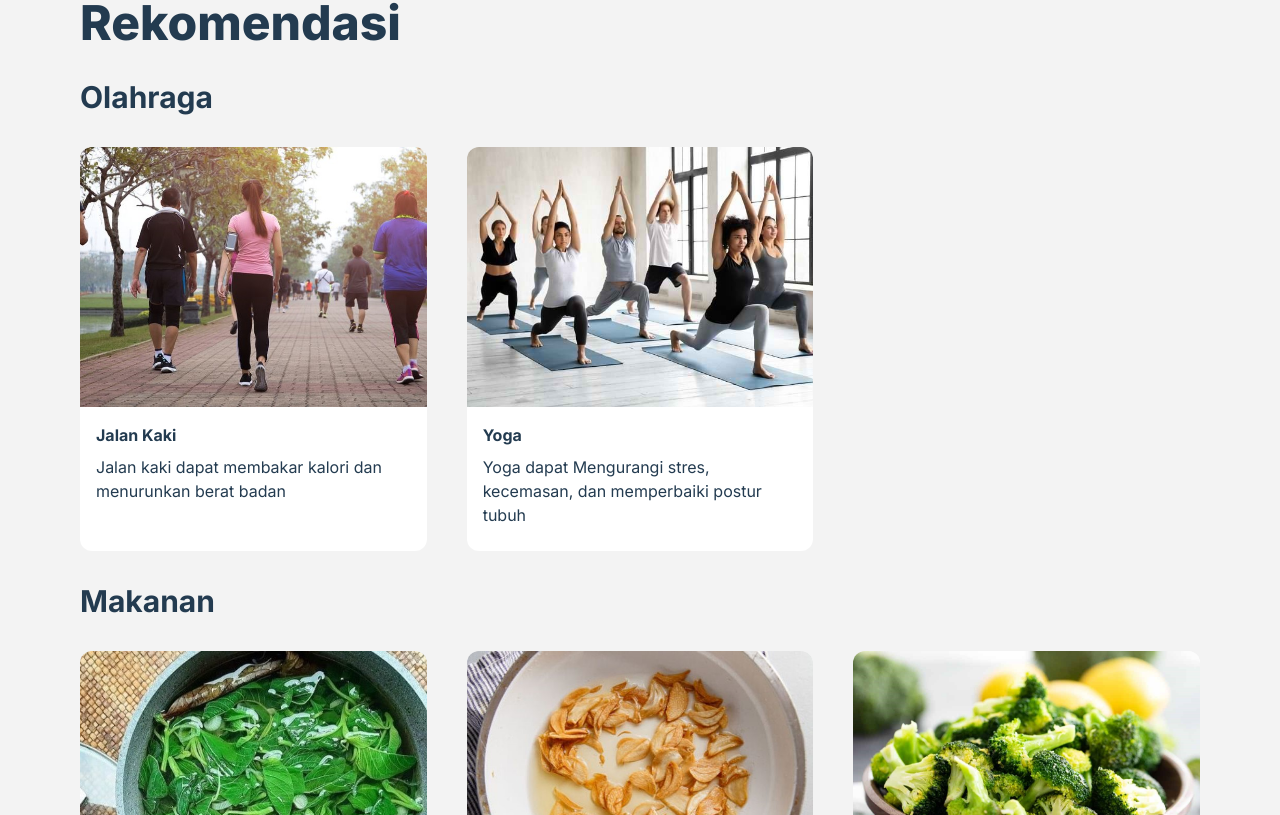
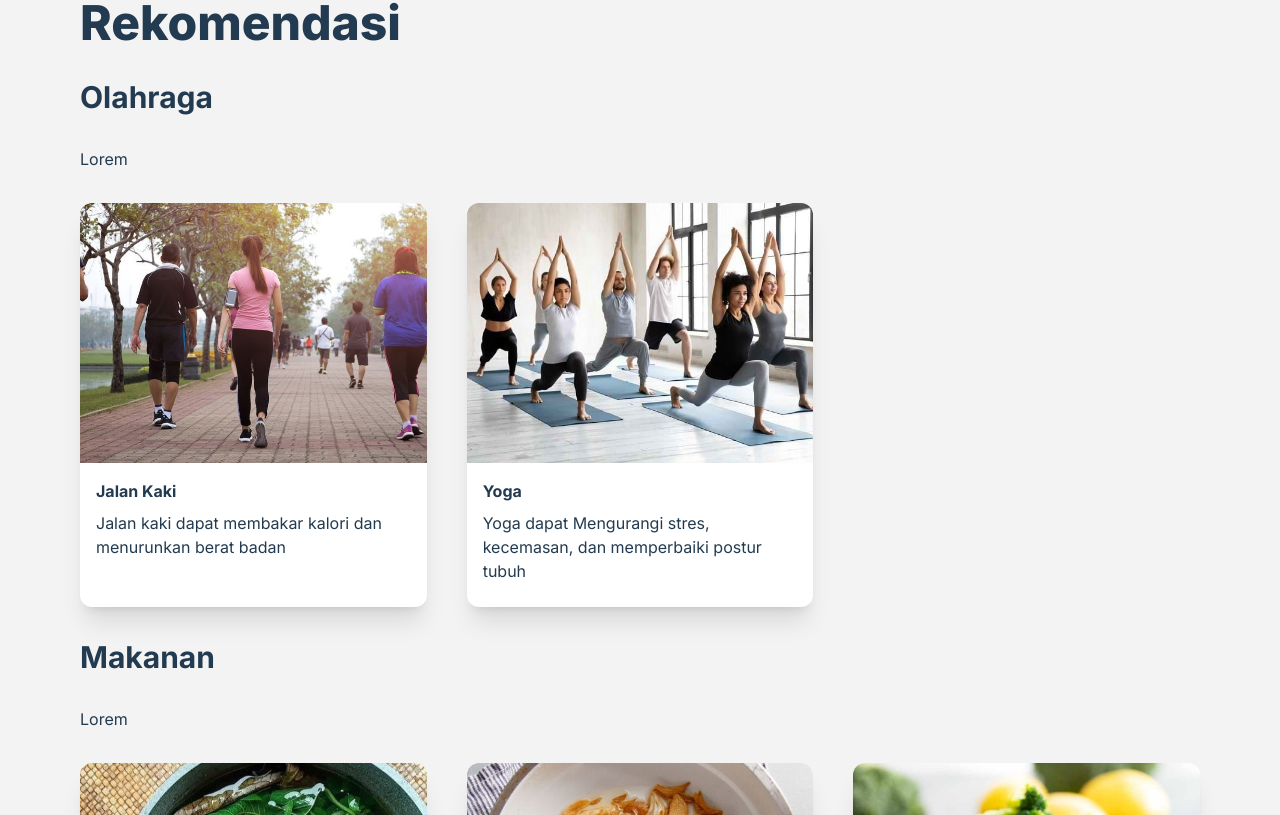
Before and after one commit to javierreansyah/Diapede, a React (Vite) app: page /hasil in a window 1280 px wide. Shown: the part 825-1640 px from the top of the page. Built offline with nearby package versions, Linux system fonts and the light colour scheme.

Commit message:
recommendation feature

```diff
--- a/src/components/Recommendation.js
+++ b/src/components/Recommendation.js
@@ -67,7 +67,7 @@ const olahragaFn = (age, weight, height, percentage) => {
         rec.push(listOlahraga[2]);
         rec.push(listOlahraga[3]);
         rec.push(listOlahraga[5]);
-        return rec;
+        return { list: rec, text: "Lorem" };
       }
       if (ageCategory === "teen" || ageCategory === "young adult") {
         rec.push(listOlahraga[0]);
@@ -78,7 +78,7 @@ const olahragaFn = (age, weight, height, percentage) => {
         rec.push(listOlahraga[6]);
         rec.push(listOlahraga[7]);
         rec.push(listOlahraga[8]);
-        return rec;
+        return { list: rec, text: "Lorem" };
       }
       if (ageCategory === "adult") {
         rec.push(listOlahraga[1]);
@@ -87,14 +87,14 @@ const olahragaFn = (age, weight, height, percentage) => {
         rec.push(listOlahraga[4]);
         rec.push(listOlahraga[7]);
         rec.push(listOlahraga[8]);
-        return rec;
+        return { list: rec, text: "Lorem" };
       }
       if (ageCategory === "elder") {
         rec.push(listOlahraga[2]);
         rec.push(listOlahraga[3]);
         rec.push(listOlahraga[4]);
         rec.push(listOlahraga[7]);
-        return rec;
+        return { list: rec, text: "Lorem" };
       }
     }
     if (bmi === "overweight") {
@@ -104,7 +104,7 @@ const olahragaFn = (age, weight, height, percentage) => {
         rec.push(listOlahraga[3]);
         rec.push(listOlahraga[4]);
         rec.push(listOlahraga[7]);
-        return rec;
+        return { list: rec, text: "Lorem" };
       }
       if (ageCategory === "teen" || ageCategory === "young adult") {
         rec.push(listOlahraga[1]);
@@ -113,42 +113,42 @@ const olahragaFn = (age, weight, height, percentage) => {
         rec.push(listOlahraga[5]);
         rec.push(listOlahraga[7]);
         rec.push(listOlahraga[8]);
-        return rec;
+        return { list: rec, text: "Lorem" };
       }
       if (ageCategory === "adult") {
         rec.push(listOlahraga[2]);
         rec.push(listOlahraga[3]);
         rec.push(listOlahraga[4]);
         rec.push(listOlahraga[7]);
-        return rec;
+        return { list: rec, text: "Lorem" };
       }
       if (ageCategory === "elder") {
         rec.push(listOlahraga[3]);
         rec.push(listOlahraga[4]);
         rec.push(listOlahraga[7]);
-        return rec;
+        return { list: rec, text: "Lorem" };
       }
     }
     if (bmi === "obese") {
       if (ageCategory === "child") {
         rec.push(listOlahraga[4]);
         rec.push(listOlahraga[7]);
-        return rec;
+        return { list: rec, text: "Lorem" };
       }
       if (ageCategory === "teen" || ageCategory === "young adult") {
         rec.push(listOlahraga[4]);
         rec.push(listOlahraga[6]);
         rec.push(listOlahraga[7]);
-        return rec;
+        return { list: rec, text: "Lorem" };
       }
       if (ageCategory === "adult") {
         rec.push(listOlahraga[4]);
         rec.push(listOlahraga[7]);
-        return rec;
+        return { list: rec, text: "Lorem" };
       }
       if (ageCategory === "elder") {
         rec.push(listOlahraga[4]);
-        return rec;
+        return { list: rec, text: "Lorem" };
       }
     }
   }
@@ -160,7 +160,7 @@ const olahragaFn = (age, weight, height, percentage) => {
         rec.push(listOlahraga[2]);
         rec.push(listOlahraga[3]);
         rec.push(listOlahraga[5]);
-        return rec;
+        return { list: rec, text: "Lorem" };
       }
       if (ageCategory === "teen" || ageCategory === "young adult") {
         rec.push(listOlahraga[0]);
@@ -171,20 +171,20 @@ const olahragaFn = (age, weight, height, percentage) => {
         rec.push(listOlahraga[6]);
         rec.push(listOlahraga[7]);
         rec.push(listOlahraga[8]);
-        return rec;
+        return { list: rec, text: "Lorem" };
       }
       if (ageCategory === "adult") {
         rec.push(listOlahraga[1]);
         rec.push(listOlahraga[3]);
         rec.push(listOlahraga[4]);
         rec.push(listOlahraga[7]);
-        return rec;
+        return { list: rec, text: "Lorem" };
       }
       if (ageCategory === "elder") {
         rec.push(listOlahraga[3]);
         rec.push(listOlahraga[4]);
         rec.push(listOlahraga[7]);
-        return rec;
+        return { list: rec, text: "Lorem" };
       }
     }
     if (bmi === "overweight") {
@@ -193,26 +193,26 @@ const olahragaFn = (age, weight, height, percentage) => {
         rec.push(listOlahraga[3]);
         rec.push(listOlahraga[4]);
         rec.push(listOlahraga[7]);
-        return rec;
+        return { list: rec, text: "Lorem" };
       }
       if (ageCategory === "teen" || ageCategory === "young adult") {
         rec.push(listOlahraga[2]);
         rec.push(listOlahraga[3]);
         rec.push(listOlahraga[4]);
         rec.push(listOlahraga[7]);
-        return rec;
+        return { list: rec, text: "Lorem" };
       }
       if (ageCategory === "adult") {
         rec.push(listOlahraga[2]);
         rec.push(listOlahraga[3]);
         rec.push(listOlahraga[4]);
         rec.push(listOlahraga[7]);
-        return rec;
+        return { list: rec, text: "Lorem" };
       }
       if (ageCategory === "elder") {
         rec.push(listOlahraga[4]);
         rec.push(listOlahraga[7]);
-        return rec;
+        return { list: rec, text: "Lorem" };
       }
     }
     if (bmi === "obese") {
@@ -221,26 +221,26 @@ const olahragaFn = (age, weight, height, percentage) => {
         rec.push(listOlahraga[3]);
         rec.push(listOlahraga[4]);
         rec.push(listOlahraga[7]);
-        return rec;
+        return { list: rec, text: "Lorem" };
       }
       if (ageCategory === "teen" || ageCategory === "young adult") {
         rec.push(listOlahraga[2]);
         rec.push(listOlahraga[3]);
         rec.push(listOlahraga[4]);
         rec.push(listOlahraga[7]);
-        return rec;
+        return { list: rec, text: "Lorem" };
       }
       if (ageCategory === "adult") {
         rec.push(listOlahraga[2]);
         rec.push(listOlahraga[3]);
         rec.push(listOlahraga[4]);
         rec.push(listOlahraga[7]);
-        return rec;
+        return { list: rec, text: "Lorem" };
       }
       if (ageCategory === "elder") {
         rec.push(listOlahraga[4]);
         rec.push(listOlahraga[7]);
-        return rec;
+        return { list: rec, text: "Lorem" };
       }
     }
   }
@@ -252,7 +252,7 @@ const olahragaFn = (age, weight, height, percentage) => {
         rec.push(listOlahraga[2]);
         rec.push(listOlahraga[3]);
         rec.push(listOlahraga[5]);
-        return rec;
+        return { list: rec, text: "Lorem" };
       }
       if (ageCategory === "teen" || ageCategory === "young adult") {
         rec.push(listOlahraga[0]);
@@ -263,20 +263,20 @@ const olahragaFn = (age, weight, height, percentage) => {
         rec.push(listOlahraga[6]);
         rec.push(listOlahraga[7]);
         rec.push(listOlahraga[8]);
-        return rec;
+        return { list: rec, text: "Lorem" };
       }
       if (ageCategory === "adult") {
         rec.push(listOlahraga[1]);
         rec.push(listOlahraga[3]);
         rec.push(listOlahraga[4]);
         rec.push(listOlahraga[7]);
-        return rec;
+        return { list: rec, text: "Lorem" };
       }
       if (ageCategory === "elder") {
         rec.push(listOlahraga[3]);
         rec.push(listOlahraga[4]);
         rec.push(listOlahraga[7]);
-        return rec;
+        return { list: rec, text: "Lorem" };
       }
     }
     if (bmi === "overweight") {
@@ -285,46 +285,46 @@ const olahragaFn = (age, weight, height, percentage) => {
         rec.push(listOlahraga[3]);
         rec.push(listOlahraga[4]);
         rec.push(listOlahraga[7]);
-        return rec;
+        return { list: rec, text: "Lorem" };
       }
       if (ageCategory === "teen" || ageCategory === "young adult") {
         rec.push(listOlahraga[2]);
         rec.push(listOlahraga[3]);
         rec.push(listOlahraga[4]);
         rec.push(listOlahraga[7]);
-        return rec;
+        return { list: rec, text: "Lorem" };
       }
       if (ageCategory === "adult") {
         rec.push(listOlahraga[4]);
         rec.push(listOlahraga[7]);
-        return rec;
+        return { list: rec, text: "Lorem" };
       }
       if (ageCategory === "elder") {
         rec.push(listOlahraga[4]);
         rec.push(listOlahraga[7]);
-        return rec;
+        return { list: rec, text: "Lorem" };
       }
     }
     if (bmi === "obese") {
       if (ageCategory === "child") {
         rec.push(listOlahraga[4]);
         rec.push(listOlahraga[7]);
-        return rec;
+        return { list: rec, text: "Lorem" };
       }
       if (ageCategory === "teen" || ageCategory === "young adult") {
         rec.push(listOlahraga[4]);
         rec.push(listOlahraga[7]);
-        return rec;
+        return { list: rec, text: "Lorem" };
       }
       if (ageCategory === "adult") {
         rec.push(listOlahraga[4]);
         rec.push(listOlahraga[7]);
-        return rec;
+        return { list: rec, text: "Lorem" };
       }
       if (ageCategory === "elder") {
         rec.push(listOlahraga[4]);
         rec.push(listOlahraga[7]);
-        return rec;
+        return { list: rec, text: "Lorem" };
       }
     }
   }
@@ -337,22 +337,34 @@ const makananFn = (age, weight, height, percentage) => {
   if (percentage < 50) {
     if (bmi === "underweight" || bmi === "normal") {
       if (ageCategory === "child") {
-        rec.push(
-          "Anda bisa memakan apa saja asal semua makanan yang Anda makan memiliki nutrisi dan gizi yang baik.",
-        );
-        return rec;
+        rec.push(listMakanan[0]);
+        rec.push(listMakanan[1]);
+        rec.push(listMakanan[2]);
+        rec.push(listMakanan[3]);
+        rec.push(listMakanan[4]);
+        rec.push(listMakanan[5]);
+        rec.push(listMakanan[6]);
+        return { list: rec, text: "Lorem" };
       }
       if (ageCategory === "teen" || ageCategory === "young adult") {
-        rec.push(
-          "Anda bisa memakan apa saja asal semua makanan yang Anda makan memiliki nutrisi dan gizi yang baik.",
-        );
-        return rec;
+        rec.push(listMakanan[0]);
+        rec.push(listMakanan[1]);
+        rec.push(listMakanan[2]);
+        rec.push(listMakanan[3]);
+        rec.push(listMakanan[4]);
+        rec.push(listMakanan[5]);
+        rec.push(listMakanan[6]);
+        return { list: rec, text: "Lorem" };
       }
       if (ageCategory === "adult") {
-        rec.push(
-          "Anda bisa memakan apa saja asal semua makanan yang Anda makan memiliki nutrisi dan gizi yang baik.",
-        );
-        return rec;
+        rec.push(listMakanan[0]);
+        rec.push(listMakanan[1]);
+        rec.push(listMakanan[2]);
+        rec.push(listMakanan[3]);
+        rec.push(listMakanan[4]);
+        rec.push(listMakanan[5]);
+        rec.push(listMakanan[6]);
+        return { list: rec, text: "Lorem" };
       }
       if (ageCategory === "elder") {
         rec.push(listMakanan[0]);
@@ -362,7 +374,7 @@ const makananFn = (age, weight, height, percentage) => {
         rec.push(listMakanan[4]);
         rec.push(listMakanan[5]);
         rec.push(listMakanan[6]);
-        return rec;
+        return { list: rec, text: "Lorem" };
       }
     }
     if (bmi === "overweight") {
@@ -374,7 +386,7 @@ const makananFn = (age, weight, height, percentage) => {
         rec.push(listMakanan[4]);
         rec.push(listMakanan[5]);
         rec.push(listMakanan[6]);
-        return rec;
+        return { list: rec, text: "Lorem" };
       }
       if (ageCategory === "teen" || ageCategory === "young adult") {
         rec.push(listMakanan[0]);
@@ -384,7 +396,7 @@ const makananFn = (age, weight, height, percentage) => {
         rec.push(listMakanan[4]);
         rec.push(listMakanan[5]);
         rec.push(listMakanan[6]);
-        return rec;
+        return { list: rec, text: "Lorem" };
       }
       if (ageCategory === "adult") {
         rec.push(listMakanan[0]);
@@ -394,7 +406,7 @@ const makananFn = (age, weight, height, percentage) => {
         rec.push(listMakanan[4]);
         rec.push(listMakanan[5]);
         rec.push(listMakanan[6]);
-        return rec;
+        return { list: rec, text: "Lorem" };
       }
       if (ageCategory === "elder") {
         rec.push(listMakanan[0]);
@@ -404,7 +416,7 @@ const makananFn = (age, weight, height, percentage) => {
         rec.push(listMakanan[4]);
         rec.push(listMakanan[5]);
         rec.push(listMakanan[6]);
-        return rec;
+        return { list: rec, text: "Lorem" };
       }
     }
     if (bmi === "obese") {
@@ -416,7 +428,7 @@ const makananFn = (age, weight, height, percentage) => {
         rec.push(listMakanan[4]);
         rec.push(listMakanan[5]);
         rec.push(listMakanan[6]);
-        return rec;
+        return { list: rec, text: "Lorem" };
       }
       if (ageCategory === "teen" || ageCategory === "young adult") {
         rec.push(listMakanan[0]);
@@ -426,7 +438,7 @@ const makananFn = (age, weight, height, percentage) => {
         rec.push(listMakanan[4]);
         rec.push(listMakanan[5]);
         rec.push(listMakanan[6]);
-        return rec;
+        return { list: rec, text: "Lorem" };
       }
       if (ageCategory === "adult") {
         rec.push(listMakanan[0]);
@@ -436,7 +448,7 @@ const makananFn = (age, weight, height, percentage) => {
         rec.push(listMakanan[4]);
         rec.push(listMakanan[5]);
         rec.push(listMakanan[6]);
-        return rec;
+        return { list: rec, text: "Lorem" };
       }
       if (ageCategory === "elder") {
         rec.push(listMakanan[0]);
@@ -446,7 +458,7 @@ const makananFn = (age, weight, height, percentage) => {
         rec.push(listMakanan[4]);
         rec.push(listMakanan[5]);
         rec.push(listMakanan[6]);
-        return rec;
+        return { list: rec, text: "Lorem" };
       }
     }
   }
@@ -469,7 +481,7 @@ const makananFn = (age, weight, height, percentage) => {
         rec.push(listMakanan[4]);
         rec.push(listMakanan[5]);
         rec.push(listMakanan[6]);
-        return rec;
+        return { list: rec, text: "Lorem" };
       }
       if (ageCategory === "adult") {
         rec.push(listMakanan[0]);
@@ -479,7 +491,7 @@ const makananFn = (age, weight, height, percentage) => {
         rec.push(listMakanan[4]);
         rec.push(listMakanan[5]);
         rec.push(listMakanan[6]);
-        return rec;
+        return { list: rec, text: "Lorem" };
       }
       if (ageCategory === "elder") {
         rec.push(listMakanan[0]);
@@ -489,7 +501,7 @@ const makananFn = (age, weight, height, percentage) => {
         rec.push(listMakanan[4]);
         rec.push(listMakanan[5]);
         rec.push(listMakanan[6]);
-        return rec;
+        return { list: rec, text: "Lorem" };
       }
     }
     if (bmi === "overweight") {
@@ -501,7 +513,7 @@ const makananFn = (age, weight, height, percentage) => {
         rec.push(listMakanan[4]);
         rec.push(listMakanan[5]);
         rec.push(listMakanan[6]);
-        return rec;
+        return { list: rec, text: "Lorem" };
       }
       if (ageCategory === "teen" || ageCategory === "young adult") {
         rec.push(listMakanan[0]);
@@ -511,7 +523,7 @@ const makananFn = (age, weight, height, percentage) => {
         rec.push(listMakanan[4]);
         rec.push(listMakanan[5]);
         rec.push(listMakanan[6]);
-        return rec;
+        return { list: rec, text: "Lorem" };
       }
       if (ageCategory === "adult") {
         rec.push(listMakanan[0]);
@@ -521,7 +533,7 @@ const makananFn = (age, weight, height, percentage) => {
         rec.push(listMakanan[4]);
         rec.push(listMakanan[5]);
         rec.push(listMakanan[6]);
-        return rec;
+        return { list: rec, text: "Lorem" };
       }
       if (ageCategory === "elder") {
         rec.push(listMakanan[0]);
@@ -531,7 +543,7 @@ const makananFn = (age, weight, height, percentage) => {
         rec.push(listMakanan[4]);
         rec.push(listMakanan[5]);
         rec.push(listMakanan[6]);
-        return rec;
+        return { list: rec, text: "Lorem" };
       }
     }
     if (bmi === "obese") {
@@ -543,7 +555,7 @@ const makananFn = (age, weight, height, percentage) => {
         rec.push(listMakanan[4]);
         rec.push(listMakanan[5]);
         rec.push(listMakanan[6]);
-        return rec;
+        return { list: rec, text: "Lorem" };
       }
       if (ageCategory === "teen" || ageCategory === "young adult") {
         rec.push(listMakanan[0]);
@@ -553,7 +565,7 @@ const makananFn = (age, weight, height, percentage) => {
         rec.push(listMakanan[4]);
         rec.push(listMakanan[5]);
         rec.push(listMakanan[6]);
-        return rec;
+        return { list: rec, text: "Lorem" };
       }
       if (ageCategory === "adult") {
         rec.push(listMakanan[0]);
@@ -563,7 +575,7 @@ const makananFn = (age, weight, height, percentage) => {
         rec.push(listMakanan[4]);
         rec.push(listMakanan[5]);
         rec.push(listMakanan[6]);
-        return rec;
+        return { list: rec, text: "Lorem" };
       }
       if (ageCategory === "elder") {
         rec.push(listMakanan[0]);
@@ -573,7 +585,7 @@ const makananFn = (age, weight, height, percentage) => {
         rec.push(listMakanan[4]);
         rec.push(listMakanan[5]);
         rec.push(listMakanan[6]);
-        return rec;
+        return { list: rec, text: "Lorem" };
       }
     }
   }
@@ -596,7 +608,7 @@ const makananFn = (age, weight, height, percentage) => {
         rec.push(listMakanan[4]);
         rec.push(listMakanan[5]);
         rec.push(listMakanan[6]);
-        return rec;
+        return { list: rec, text: "Lorem" };
       }
       if (ageCategory === "adult") {
         rec.push(listMakanan[0]);
@@ -606,7 +618,7 @@ const makananFn = (age, weight, height, percentage) => {
         rec.push(listMakanan[4]);
         rec.push(listMakanan[5]);
         rec.push(listMakanan[6]);
-        return rec;
+        return { list: rec, text: "Lorem" };
       }
       if (ageCategory === "elder") {
         rec.push(listMakanan[0]);
@@ -616,7 +628,7 @@ const makananFn = (age, weight, height, percentage) => {
         rec.push(listMakanan[4]);
         rec.push(listMakanan[5]);
         rec.push(listMakanan[6]);
-        return rec;
+        return { list: rec, text: "Lorem" };
       }
     }
     if (bmi === "overweight") {
@@ -628,7 +640,7 @@ const makananFn = (age, weight, height, percentage) => {
         rec.push(listMakanan[4]);
         rec.push(listMakanan[5]);
         rec.push(listMakanan[6]);
-        return rec;
+        return { list: rec, text: "Lorem" };
       }
       if (ageCategory === "teen" || ageCategory === "young adult") {
         rec.push(listMakanan[0]);
@@ -638,7 +650,7 @@ const makananFn = (age, weight, height, percentage) => {
         rec.push(listMakanan[4]);
         rec.push(listMakanan[5]);
         rec.push(listMakanan[6]);
-        return rec;
+        return { list: rec, text: "Lorem" };
       }
       if (ageCategory === "adult") {
         rec.push(listMakanan[0]);
@@ -648,7 +660,7 @@ const makananFn = (age, weight, height, percentage) => {
         rec.push(listMakanan[4]);
         rec.push(listMakanan[5]);
         rec.push(listMakanan[6]);
-        return rec;
+        return { list: rec, text: "Lorem" };
       }
       if (ageCategory === "elder") {
         rec.push(listMakanan[0]);
@@ -658,7 +670,7 @@ const makananFn = (age, weight, height, percentage) => {
         rec.push(listMakanan[4]);
         rec.push(listMakanan[5]);
         rec.push(listMakanan[6]);
-        return rec;
+        return { list: rec, text: "Lorem" };
       }
     }
     if (bmi === "obese") {
@@ -670,7 +682,7 @@ const makananFn = (age, weight, height, percentage) => {
         rec.push(listMakanan[4]);
         rec.push(listMakanan[5]);
         rec.push(listMakanan[6]);
-        return rec;
+        return { list: rec, text: "Lorem" };
       }
       if (ageCategory === "teen" || ageCategory === "young adult") {
         rec.push(listMakanan[0]);
@@ -680,7 +692,7 @@ const makananFn = (age, weight, height, percentage) => {
         rec.push(listMakanan[4]);
         rec.push(listMakanan[5]);
         rec.push(listMakanan[6]);
-        return rec;
+        return { list: rec, text: "Lorem" };
       }
       if (ageCategory === "adult") {
         rec.push(listMakanan[0]);
@@ -690,7 +702,7 @@ const makananFn = (age, weight, height, percentage) => {
         rec.push(listMakanan[4]);
         rec.push(listMakanan[5]);
         rec.push(listMakanan[6]);
-        return rec;
+        return { list: rec, text: "Lorem" };
       }
       if (ageCategory === "elder") {
         rec.push(listMakanan[0]);
@@ -700,7 +712,7 @@ const makananFn = (age, weight, height, percentage) => {
         rec.push(listMakanan[4]);
         rec.push(listMakanan[5]);
         rec.push(listMakanan[6]);
-        return rec;
+        return { list: rec, text: "Lorem" };
       }
     }
   }
--- a/src/components/Result.jsx
+++ b/src/components/Result.jsx
@@ -7,8 +7,8 @@ const Result = ({ response }) => {
   console.log(recommendation);
   return (
     <div className="container min-h-screen space-y-8 py-10 xl:py-24">
-      <div className="w-full rounded-lg bg-web-pure shadow-xl xl:flex xl:min-h-[500px]">
-        <div className="flex items-center justify-center rounded-l-lg bg-gray-100 p-8 xl:w-2/5">
+      <div className="w-full overflow-hidden rounded-xl bg-web-pure shadow-xl xl:flex xl:min-h-[500px]">
+        <div className="flex items-center justify-center bg-gray-100 p-8 xl:w-2/5">
           <div
             className="radial-progress bg-web-pure text-5xl font-black text-web-cyan shadow-xl"
             style={{
@@ -34,10 +34,14 @@ const Result = ({ response }) => {
       </div>
       <h1 className="pt-4 text-5xl font-extrabold">Rekomendasi</h1>
       <h2 className="text-3xl font-bold">Olahraga</h2>
+      <p>{recommendation.olahraga.text}</p>
       <div className="w-full rounded-lg xl:flex">
-        <div className="grid grid-cols-3 justify-between gap-10">
-          {recommendation.olahraga.map((sport, index) => (
-            <div key={index} className="overflow-hidden rounded-xl bg-web-pure">
+        <div className="grid grid-cols-1 justify-between gap-10 md:grid-cols-2 xl:grid-cols-3">
+          {recommendation.olahraga.list.map((sport, index) => (
+            <div
+              key={index}
+              className="overflow-hidden rounded-xl bg-web-pure shadow-xl"
+            >
               <img src={sport.img} />
               <div className="space-y-2 p-4">
                 <h2 className="font-bold">{sport.name}</h2>
@@ -48,10 +52,14 @@ const Result = ({ response }) => {
         </div>
       </div>
       <h2 className="text-3xl font-bold">Makanan</h2>
+      <p>{recommendation.makanan.text}</p>
       <div className="w-full rounded-lg xl:flex">
-        <div className="grid grid-cols-3 justify-between gap-10">
-          {recommendation.makanan.map((food, index) => (
-            <div key={index} className="overflow-hidden rounded-xl bg-web-pure">
+        <div className="grid grid-cols-1 justify-between gap-10 md:grid-cols-2 xl:grid-cols-3">
+          {recommendation.makanan.list.map((food, index) => (
+            <div
+              key={index}
+              className="overflow-hidden rounded-xl bg-web-pure shadow-xl"
+            >
               <img src={food.img} />
               <div className="space-y-2 p-4">
                 <h2 className="font-bold">{food.name}</h2>
```
